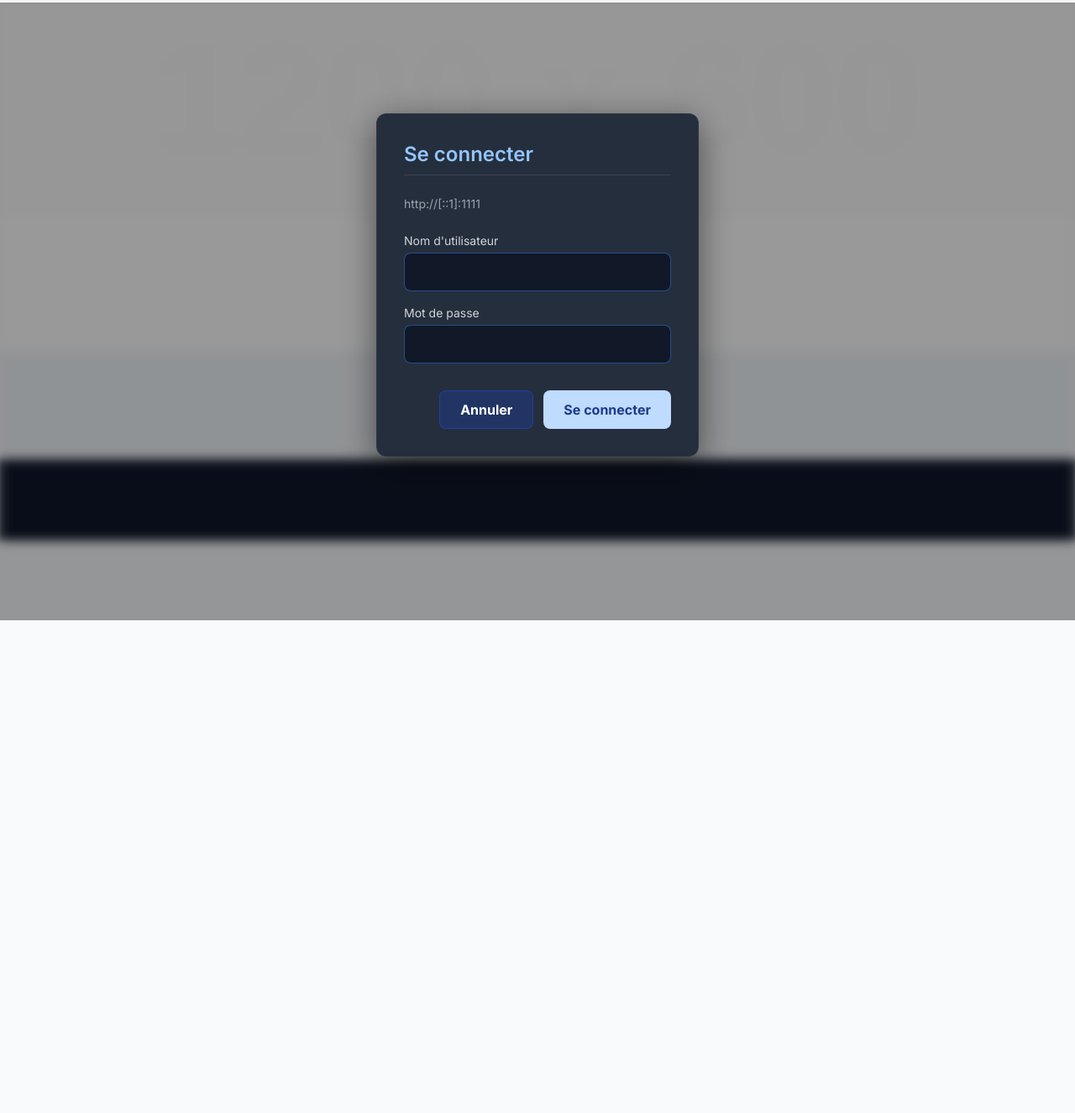
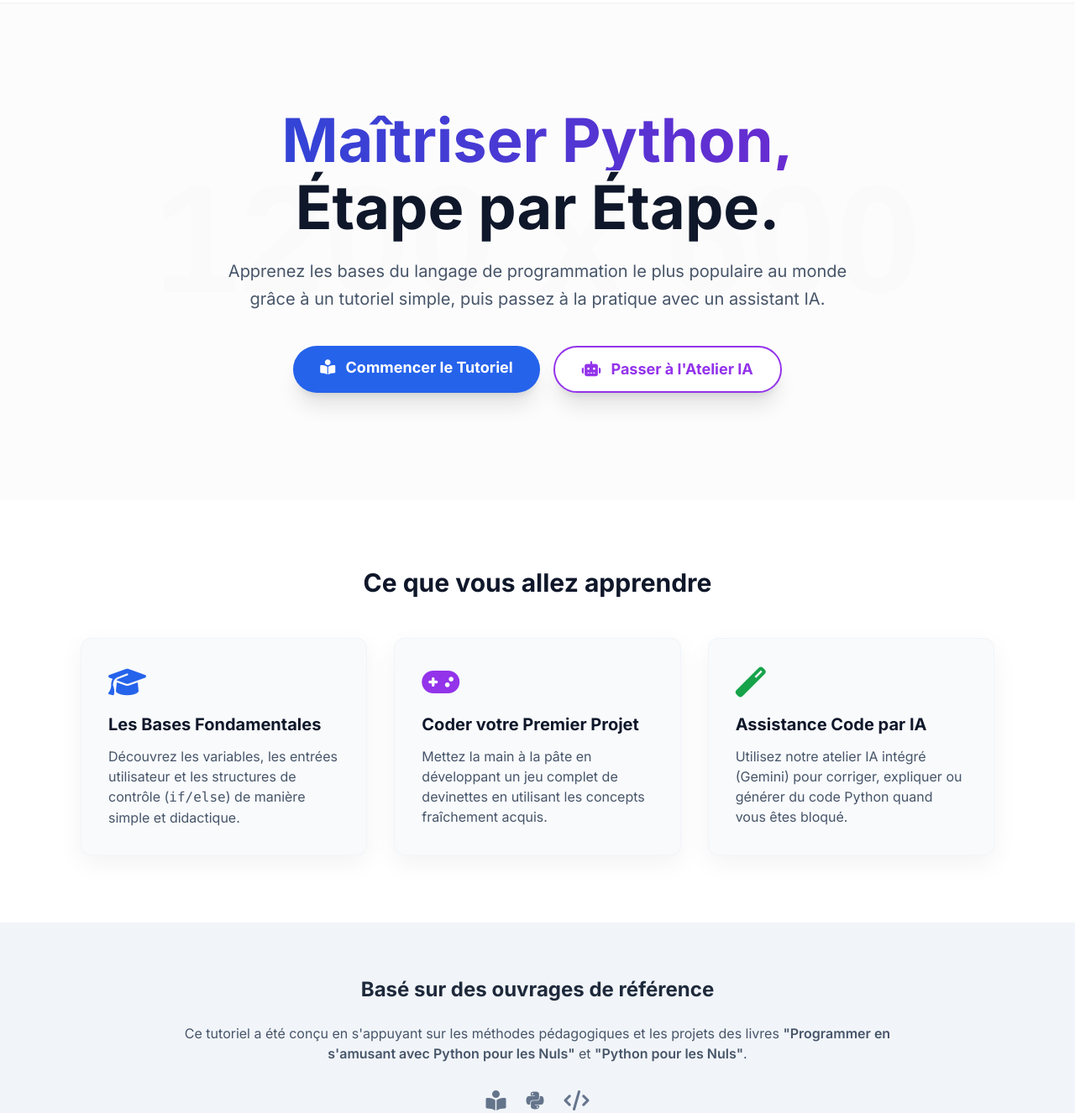
Before and after one commit to Gnof-the-shark/Cadeau-echange, a plain HTML site: page index.html in a window 1280 px wide. Shown: the part 61-1387 px from the top of the page at 84% size. Before the commit the page ends 800 px from the top, so only its background shows below. Drawn offline with nearby package versions, Linux system fonts and the light colour scheme; placeholder pictures from the web are drawn by us.

Commit message:
Refactor index.html to remove modal and add hero section
Removed authentication modal and added hero section with tutorial information.

```diff
--- a/index.html
+++ b/index.html
@@ -26,46 +26,11 @@
         .card-shadow { box-shadow: 0 10px 30px rgba(0, 0, 0, 0.05); }
         .nav-link { transition: color 0.2s; }
         .nav-link.active { border-bottom: 2px solid; padding-bottom: 4px; }
-
-        /* Style pour simuler le "vitrage" autour de la fenêtre d'authentification */
-        .backdrop-blur-custom {
-            backdrop-filter: blur(4px);
-            background-color: rgba(0, 0, 0, 0.4); /* Fond semi-transparent */
-        }
     </style>
 </head>
 <body class="bg-slate-50 text-slate-800">
 
-    <div id="authModal" class="fixed inset-0 flex items-center justify-center z-50 backdrop-blur-custom">
-        <div class="bg-gray-800/95 text-white p-8 rounded-xl w-full max-w-sm shadow-2xl border border-gray-700/50 transition-all transform duration-300 scale-100" style="box-shadow: 0 10px 40px rgba(0, 0, 0, 0.5);">
-            <h2 class="text-2xl font-semibold text-blue-300 mb-6 border-b border-gray-700 pb-2">Se connecter</h2>
-
-            <form>
-                <div class="mb-6">
-                    <p class="text-sm text-gray-400 mb-2">http://[::1]:1111</p>
-                </div>
-
-                <div class="mb-4">
-                    <label for="username" class="block text-sm font-medium text-gray-300 mb-1">Nom d'utilisateur</label>
-                    <input type="text" id="username" name="username" class="w-full p-2.5 rounded-lg bg-gray-900 border border-blue-500/50 focus:border-blue-400 focus:ring focus:ring-blue-400/30 text-white outline-none" required>
-                </div>
-
-                <div class="mb-6">
-                    <label for="password" class="block text-sm font-medium text-gray-300 mb-1">Mot de passe</label>
-                    <input type="password" id="password" name="password" class="w-full p-2.5 rounded-lg bg-gray-900 border border-blue-500/50 focus:border-blue-400 focus:ring focus:ring-blue-400/30 text-white outline-none" required>
-                </div>
-
-                <div class="flex justify-end space-x-3 mt-8">
-                    <button type="button" id="cancelAuth" class="px-6 py-2.5 rounded-lg font-bold text-white bg-blue-900/50 border border-blue-700/50 hover:bg-blue-900 transition-colors">
-                        Annuler
-                    </button>
-                    <button type="submit" class="px-6 py-2.5 rounded-lg font-bold text-blue-900 bg-blue-200 hover:bg-blue-300 transition-colors">
-                        Se connecter
-                    </button>
-                </div>
-            </form>
-        </div>
-    </div>
+    <!-- Navigation Commune -->
     <nav class="bg-white shadow-sm sticky top-0 z-50 backdrop-blur-md bg-white/90">
         <div class="max-w-6xl mx-auto px-4 sm:px-6 lg:px-8">
             <div class="flex justify-between h-16">
@@ -74,9 +39,9 @@
                     <span class="text-xl font-bold bg-clip-text text-transparent bg-gradient-to-r from-blue-600 to-purple-600">PyMaster</span>
                 </div>
                 <div class="flex items-center space-x-6">
+                    <!-- Liens de navigation mis à jour -->
                     <a href="index.html" class="text-blue-600 font-medium active nav-link border-blue-600">Accueil</a>
                     <a href="tutoriel_bases.html" class="text-slate-600 hover:text-blue-600 font-medium transition nav-link">Tutoriel Python</a>
-
                     <a href="atelier_ia.html" class="bg-gradient-to-r from-blue-600 to-purple-600 text-white px-4 py-2 rounded-full text-sm font-bold shadow-md hover:shadow-lg transition transform hover:-translate-y-0.5">
                         <i class="fa-solid fa-wand-magic-sparkles mr-2"></i>Atelier IA
                     </a>
@@ -85,44 +50,85 @@
         </div>
     </nav>
 
-    <header class="hero-bg py-24 sm:py-32" style="filter: blur(4px);">
+    <!-- Section Héros/Accueil -->
+    <header class="hero-bg py-24 sm:py-32">
         <div class="max-w-6xl mx-auto px-4 sm:px-6 lg:px-8 text-center">
+            <h1 class="text-6xl md:text-7xl font-extrabold text-slate-900 mb-6 leading-tight">
+                <span class="block bg-clip-text text-transparent bg-gradient-to-r from-blue-700 to-purple-700">Maîtriser Python,</span>
+                <span class="block mt-2">Étape par Étape.</span>
+            </h1>
+            <p class="text-xl text-slate-600 max-w-3xl mx-auto mb-10 leading-relaxed">
+                Apprenez les bases du langage de programmation le plus populaire au monde grâce à un tutoriel simple, puis passez à la pratique avec un assistant IA.
+            </p>
+            <div class="flex justify-center space-x-4">
+                <a href="tutoriel_bases.html" class="px-8 py-3 bg-blue-600 text-white font-bold rounded-full text-lg shadow-xl hover:bg-blue-700 transition transform hover:scale-105">
+                    <i class="fa-solid fa-book-open-reader mr-2"></i> Commencer le Tutoriel
+                </a>
+                <a href="atelier_ia.html" class="px-8 py-3 bg-white text-purple-600 border-2 border-purple-600 font-bold rounded-full text-lg shadow-xl hover:bg-purple-50 transition transform hover:scale-105">
+                    <i class="fa-solid fa-robot mr-2"></i> Passer à l'Atelier IA
+                </a>
             </div>
+        </div>
     </header>
 
-    <section class="py-20 bg-white" style="filter: blur(4px);">
-        </section>
+    <!-- Section Caractéristiques -->
+    <section class="py-20 bg-white">
+        <div class="max-w-6xl mx-auto px-4 sm:px-6 lg:px-8">
+            <h2 class="text-3xl font-bold text-center text-slate-900 mb-12">Ce que vous allez apprendre</h2>
+            <div class="grid md:grid-cols-3 gap-8">
 
-    <section class="py-16 bg-slate-100" style="filter: blur(4px);">
-        </section>
+                <!-- Caractéristique 1 -->
+                <div class="p-8 bg-slate-50 rounded-xl card-shadow border border-slate-100 transition transform hover:-translate-y-1 hover:shadow-lg">
+                    <div class="text-blue-600 mb-4">
+                        <i class="fa-solid fa-graduation-cap text-4xl"></i>
+                    </div>
+                    <h3 class="text-xl font-bold text-slate-900 mb-3">Les Bases Fondamentales</h3>
+                    <p class="text-slate-600">Découvrez les variables, les entrées utilisateur et les structures de contrôle (<code class="cmd">if/else</code>) de manière simple et didactique.</p>
+                </div>
 
-    <footer class="bg-slate-900 text-slate-400 py-12 border-t border-slate-800" style="filter: blur(4px);">
-        </footer>
+                <!-- Caractéristique 2 -->
+                <div class="p-8 bg-slate-50 rounded-xl card-shadow border border-slate-100 transition transform hover:-translate-y-1 hover:shadow-lg">
+                    <div class="text-purple-600 mb-4">
+                        <i class="fa-solid fa-gamepad text-4xl"></i>
+                    </div>
+                    <h3 class="text-xl font-bold text-slate-900 mb-3">Coder votre Premier Projet</h3>
+                    <p class="text-slate-600">Mettez la main à la pâte en développant un jeu complet de devinettes en utilisant les concepts fraîchement acquis.</p>
+                </div>
 
-    <script>
-        document.addEventListener('DOMContentLoaded', () => {
-            const authModal = document.getElementById('authModal');
-            const cancelAuthBtn = document.getElementById('cancelAuth');
+                <!-- Caractéristique 3 -->
+                <div class="p-8 bg-slate-50 rounded-xl card-shadow border border-slate-100 transition transform hover:-translate-y-1 hover:shadow-lg">
+                    <div class="text-green-600 mb-4">
+                        <i class="fa-solid fa-magic text-4xl"></i>
+                    </div>
+                    <h3 class="text-xl font-bold text-slate-900 mb-3">Assistance Code par IA</h3>
+                    <p class="text-slate-600">Utilisez notre atelier IA intégré (Gemini) pour corriger, expliquer ou générer du code Python quand vous êtes bloqué.</p>
+                </div>
 
-            // L'ouverture est gérée par le CSS (la classe 'flex' est présente)
+            </div>
+        </div>
+    </section>
 
-            // Ferme la fenêtre modale (bouton Annuler)
-            cancelAuthBtn.addEventListener('click', () => {
-                // Pour une application réelle, cliquer sur Annuler pourrait renvoyer l'utilisateur
-                // vers une autre page (ex: la page d'accueil publique) ou fermer l'application.
-                // Ici, nous allons simplement la masquer, mais l'utilisateur ne pourrait plus
-                // accéder au contenu tant qu'il n'est pas authentifié.
-                authModal.classList.add('hidden');
-                authModal.classList.remove('flex');
-            });
+    <!-- Section Références et Crédits -->
+    <section class="py-16 bg-slate-100">
+        <div class="max-w-4xl mx-auto px-4 text-center">
+            <h2 class="text-2xl font-bold text-slate-800 mb-6">Basé sur des ouvrages de référence</h2>
+            <p class="text-slate-600 mb-8">
+                Ce tutoriel a été conçu en s'appuyant sur les méthodes pédagogiques et les projets des livres <span class="font-semibold">"Programmer en s'amusant avec Python pour les Nuls"</span> et <span class="font-semibold">"Python pour les Nuls"</span>.
+            </p>
+            <div class="flex justify-center space-x-6 text-2xl text-slate-500">
+                <i class="fa-solid fa-book-reader hover:text-orange-500 transition"></i>
+                <i class="fa-brands fa-python hover:text-blue-500 transition"></i>
+                <i class="fa-solid fa-code hover:text-slate-700 transition"></i>
+            </div>
+        </div>
+    </section>
 
-            // Nous n'ajoutons PAS d'événement pour fermer en cliquant en dehors
-            // car l'authentification est obligatoire pour voir le contenu.
-        });
-
-        // Bonus: Lorsque le formulaire est soumis (bouton "Se connecter"), il peut gérer la validation
-        // Pour l'instant, sans backend, il essaiera simplement de soumettre, vous devrez ajouter
-        // la logique de validation et de redirection ici plus tard.
-    </script>
+    <!-- Footer -->
+    <footer class="bg-slate-900 text-slate-400 py-12 border-t border-slate-800">
+        <div class="max-w-4xl mx-auto px-4 text-center">
+            <p class="mb-4">Tutoriel éducatif PyMaster - Votre partenaire de codage.</p>
+            <p class="text-xs opacity-60">Conçu pour être simple, complet et interactif.</p>
+        </div>
+    </footer>
 </body>
 </html>
```
